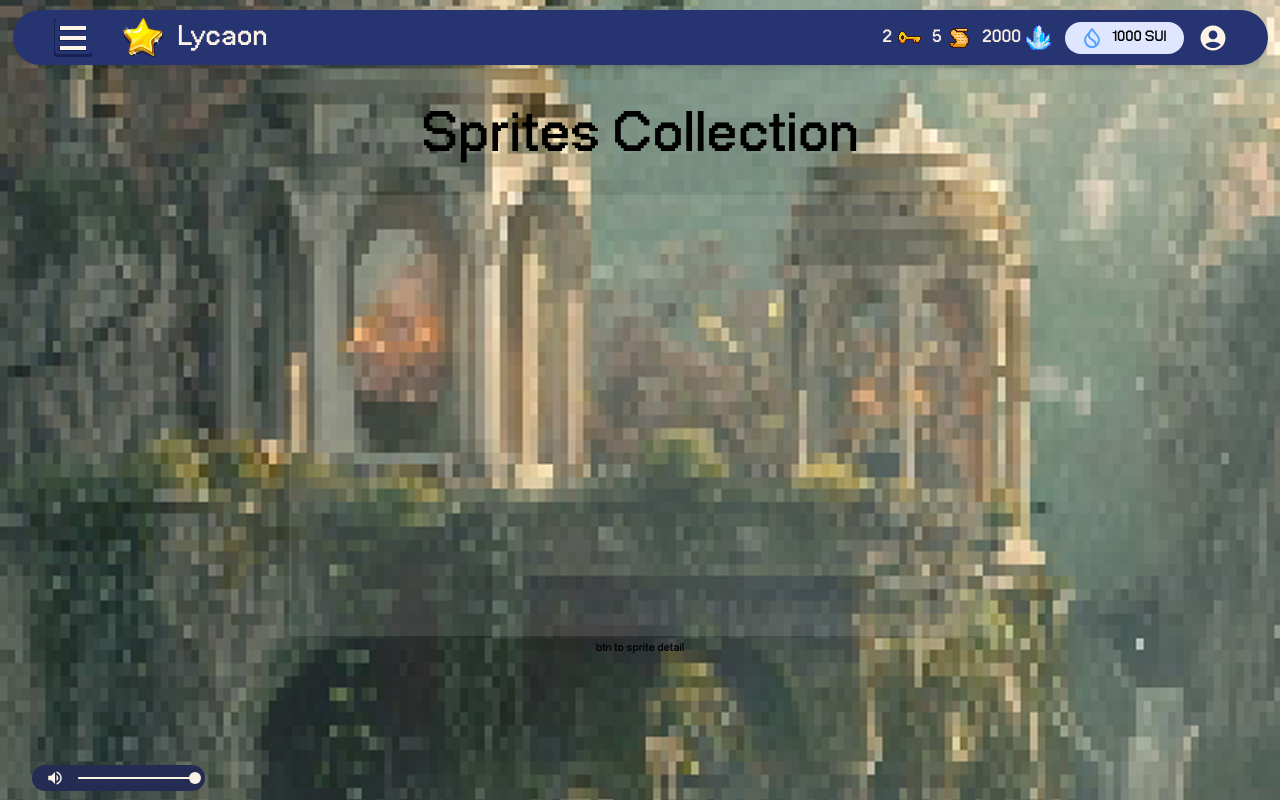
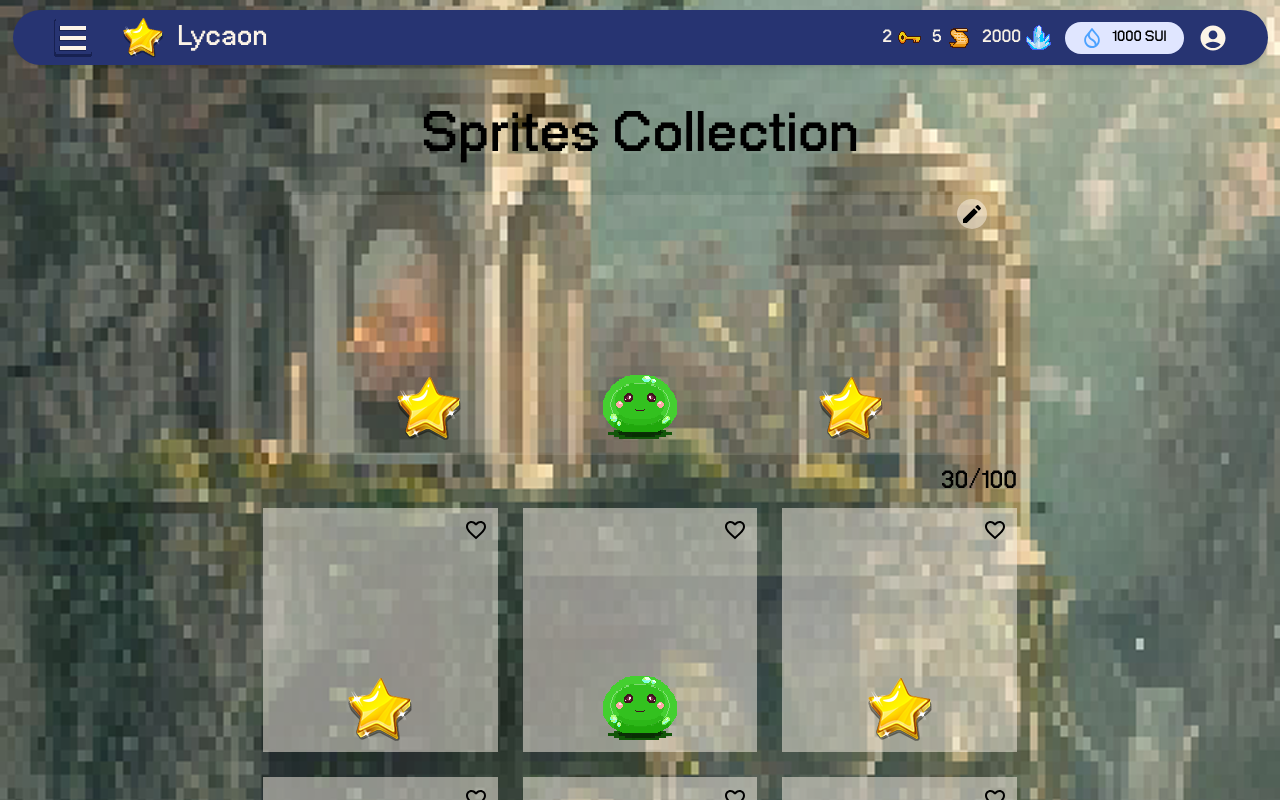
Before and after one commit to AntiAvengers/Lycaon, a React (Vite) app in the folder client/: page /collection in a window 1280 px wide. Shown: the top 800 px of the page. Built offline with nearby package versions, Linux system fonts and the light colour scheme.

Commit message:
collectionPg visuals roughly completed

```diff
--- a/client/src/components/collectionPg.jsx
+++ b/client/src/components/collectionPg.jsx
@@ -1,11 +1,123 @@
+import { useState } from "react";
 import { Link } from "react-router-dom";
+import EditIcon from "@mui/icons-material/Edit";
+import FavoriteIcon from "@mui/icons-material/Favorite";
+import FavoriteBorderIcon from "@mui/icons-material/FavoriteBorder";
+
+const creaturesList = [
+    {
+        src: "/assets/star.png",
+        label: "creature1",
+        to: "/collection/spriteDetail",
+    },
+    {
+        src: "/assets/sprites/slime-sprite.gif",
+        label: "creature2",
+        to: "/collection/spriteDetail",
+    },
+    {
+        src: "/assets/star.png",
+        label: "creature3",
+        to: "/collection/spriteDetail",
+    },
+    {
+        src: "/assets/star.png",
+        label: "creature4",
+        to: "/collection/spriteDetail",
+    },
+    {
+        src: "/assets/sprites/slime-sprite.gif",
+        label: "creature5",
+        to: "/collection/spriteDetail",
+    },
+    {
+        src: "/assets/star.png",
+        label: "creature6",
+        to: "/collection/spriteDetail",
+    },
+    {
+        src: "/assets/star.png",
+        label: "creature7",
+        to: "/collection/spriteDetail",
+    },
+    {
+        src: "/assets/sprites/slime-sprite.gif",
+        label: "creature8",
+        to: "/collection/spriteDetail",
+    },
+    {
+        src: "/assets/star.png",
+        label: "creature9",
+        to: "/collection/spriteDetail",
+    },
+];
 
 const SpritesCollectionPg = () => {
+    const [likedList, setLikedList] = useState(
+        Array(creaturesList.length).fill(false)
+    );
+
+    const handleToggleLike = (index) => {
+        const updatedLikes = [...likedList];
+        updatedLikes[index] = !updatedLikes[index];
+        setLikedList(updatedLikes);
+    };
+
     return (
         <div className="w-full flex flex-col items-center justify-start">
             <h1 className="text-[80px] text-center">Sprites Collection</h1>
-            <section className="w-[702px] h-[441px] p-1 bg-[#FCF4E7]/10 rounded"></section>
-            <Link to="/collection/spriteDetail">btn to sprite detail</Link>
+
+            {/* Showcase */}
+            <section className="w-[702px] h-[260px] p-1 bg-[#FCF4E7]/10 rounded flex flex-col justify-between items-end">
+                <div className="w-[30px] h-[30px] flex items-center justify-center bg-[#FCF4E7]/50 rounded-full cursor-pointer">
+                    <EditIcon />
+                </div>
+                <ul className="w-full flex flex-row justify-evenly items-end pb-[10px]">
+                    {creaturesList.slice(0, 3).map((creature) => (
+                        <li key={creature.label}>
+                            <img
+                                src={creature.src}
+                                alt={creature.label}
+                                className="object-contain"
+                            />
+                        </li>
+                    ))}
+                </ul>
+            </section>
+
+            {/* Sprites Count */}
+            <section className="w-[754px] flex items-center">
+                <span className="text-[35px] ml-auto">30/100</span>
+            </section>
+
+            {/* All Sprites */}
+            <ul className="w-[754px] grid grid-cols-3 gap-[25px]">
+                {creaturesList.map((creature, index) => (
+                    <li
+                        key={creature.label}
+                        className="bg-[#FCF4E7]/50 flex flex-col items-center justify-between p-[10px]"
+                    >
+                        <button
+                            onClick={() => handleToggleLike(index)}
+                            aria-label="favorite"
+                            className="w-full flex justify-end cursor-pointer"
+                        >
+                            {likedList[index] ? (
+                                <FavoriteIcon style={{ color: "#EA1A26" }} />
+                            ) : (
+                                <FavoriteBorderIcon />
+                            )}
+                        </button>
+                        <Link key={creature.to} to={creature.to}>
+                            <img
+                                src={creature.src}
+                                alt={creature.label}
+                                className="object-contain"
+                            />
+                        </Link>
+                    </li>
+                ))}
+            </ul>
         </div>
     );
 };
```
